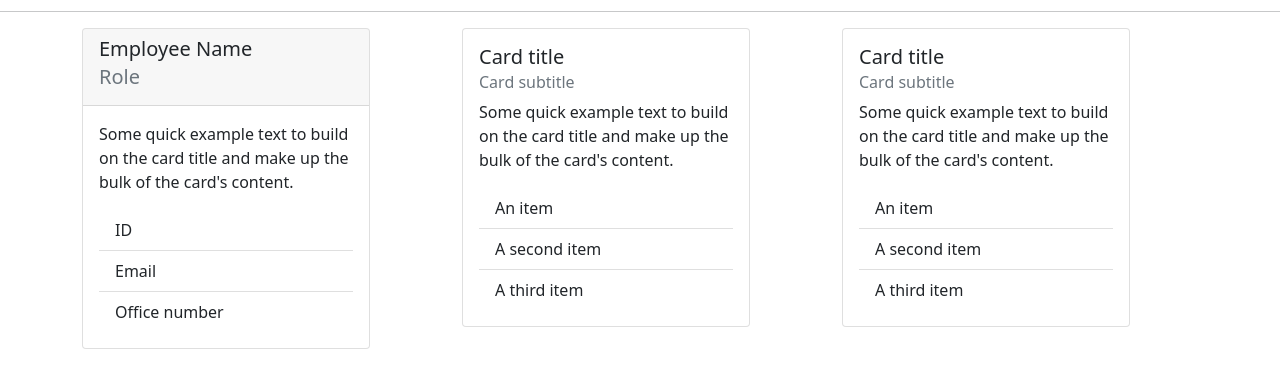
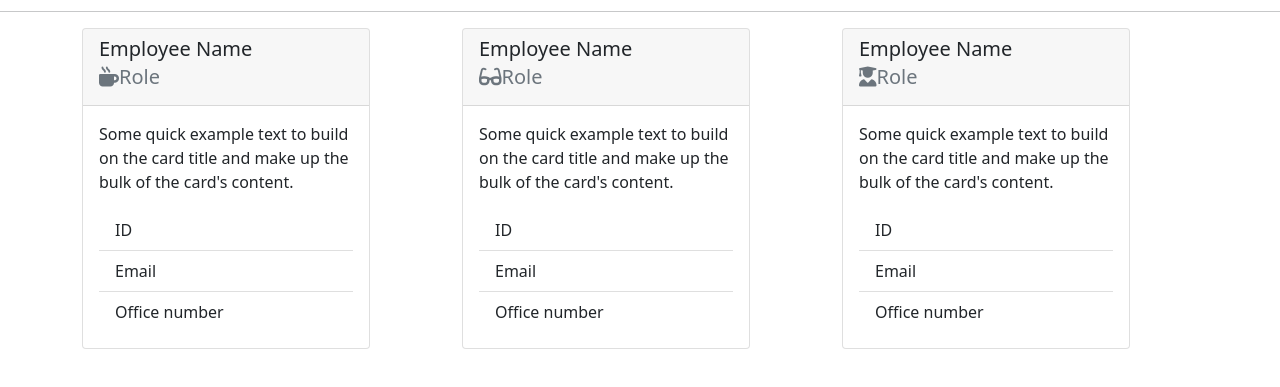
Before and after one commit to stevenslade/Visual-Team-Tracker, a plain HTML site: page dist/wireframe.html in a window 1280 px wide. Shown: the part 53-440 px from the top of the page. Drawn offline with nearby package versions, Linux system fonts and the light colour scheme.

Commit message:
added the font awesome icons to wireframe

```diff
--- a/dist/wireframe.html
+++ b/dist/wireframe.html
@@ -20,7 +20,7 @@
             <div class="card" style="width: 18rem;">
                 <div class='card-header'>
                   <h5 class="card-title">Employee Name</h5>
-                  <h5 class="card-subtitle mb-2 text-muted">Role</h6>
+                  <h5 class="card-subtitle mb-2 text-muted"><i class="fas fa-mug-hot mr-2"></i>Role</h6>
                 </div>
                 <div class="card-body">
                   <p class="card-text">Some quick example text to build on the card title and make up the bulk of the card's content.</p>
@@ -35,33 +35,38 @@
 
           <div class="col">
             <div class="card" style="width: 18rem;">
+                <div class='card-header'>
+                  <h5 class="card-title">Employee Name</h5>
+                  <h5 class="card-subtitle mb-2 text-muted"><i class="fas fa-glasses mr-2"></i>Role</h6>
+                </div>
                 <div class="card-body">
-                  <h5 class="card-title">Card title</h5>
-                  <h6 class="card-subtitle mb-2 text-muted">Card subtitle</h6>
                   <p class="card-text">Some quick example text to build on the card title and make up the bulk of the card's content.</p>
                   <ul class="list-group list-group-flush">
-                    <li class="list-group-item">An item</li>
-                    <li class="list-group-item">A second item</li>
-                    <li class="list-group-item">A third item</li>
+                    <li class="list-group-item">ID</li>
+                    <li class="list-group-item">Email</li>
+                    <li class="list-group-item">Office number</li>
                   </ul>
                 </div>
-               </div>
+            </div>
           </div>
 
           <div class="col">
             <div class="card" style="width: 18rem;">
+                <div class='card-header'>
+                  <h5 class="card-title">Employee Name</h5>
+                  <h5 class="card-subtitle mb-2 text-muted"><i class="fas fa-user-graduate mr-2"></i>Role</h6>
+                </div>
                 <div class="card-body">
-                  <h5 class="card-title">Card title</h5>
-                  <h6 class="card-subtitle mb-2 text-muted">Card subtitle</h6>
                   <p class="card-text">Some quick example text to build on the card title and make up the bulk of the card's content.</p>
                   <ul class="list-group list-group-flush">
-                    <li class="list-group-item">An item</li>
-                    <li class="list-group-item">A second item</li>
-                    <li class="list-group-item">A third item</li>
+                    <li class="list-group-item">ID</li>
+                    <li class="list-group-item">Email</li>
+                    <li class="list-group-item">Office number</li>
                   </ul>
                 </div>
-               </div>
+            </div>
           </div>
+
       </div>
 </div>
 
```
